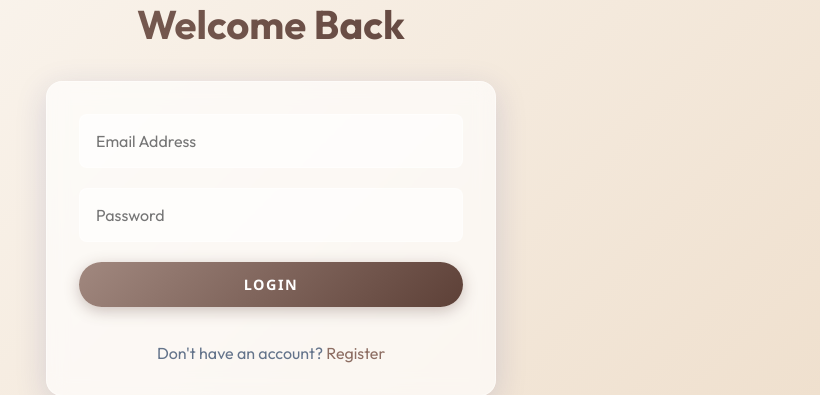
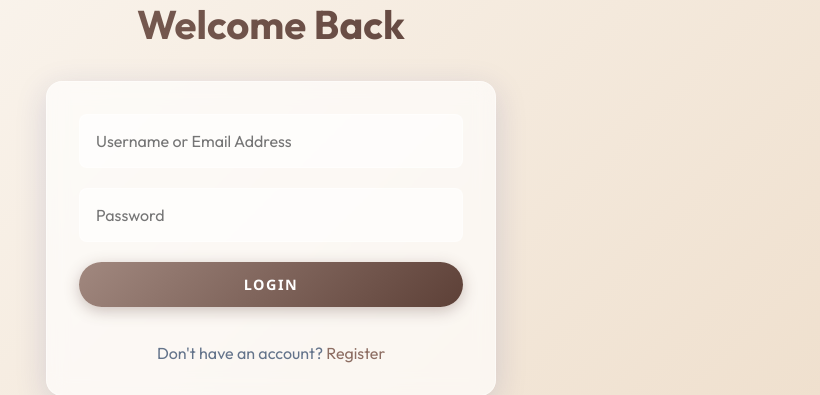
Before and after one commit to RathodKarina/Ambica_store, a Flask app: page /login in a window 1280 px wide. Shown: the part 107-502 px from the top of the page, without its empty margins (369-1189 px from the left). Run offline with Flask 3, Linux system fonts and the light colour scheme.

Commit message:
Fix login issue to support both username and email authentication

```diff
--- a/routes/auth.py
+++ b/routes/auth.py
@@ -44,7 +44,8 @@ def login():
         return redirect('/products')
 
     if request.method == 'POST':
-        user = User.query.filter_by(email=request.form['email']).first()
+        identifier = request.form.get('identifier', '').strip()
+        user = User.query.filter((User.email == identifier) | (User.username == identifier)).first()
 
         if user and check_password_hash(user.password, request.form['password']):
             login_user(user, remember=True)
--- a/templates/login.html
+++ b/templates/login.html
@@ -3,7 +3,7 @@
 
 <h2>Welcome Back</h2>
 <form method="POST">
-    <input type="email" name="email" placeholder="Email Address" required>
+    <input type="text" name="identifier" placeholder="Username or Email Address" required>
     <input name="password" type="password" placeholder="Password" required>
     <button type="submit" class="btn">Login</button>
     <div style="text-align: center; margin-top: 1rem;">
```
